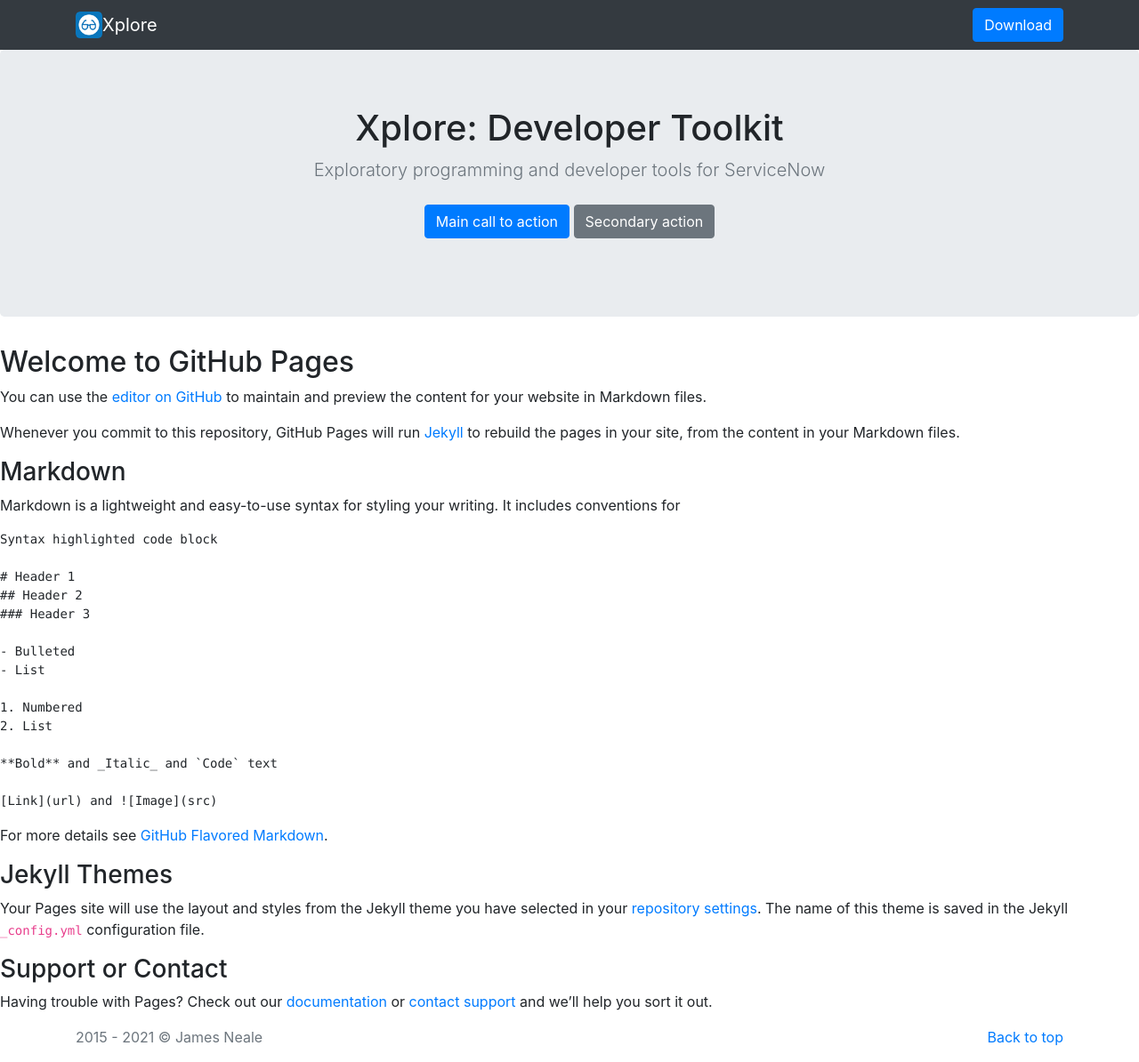
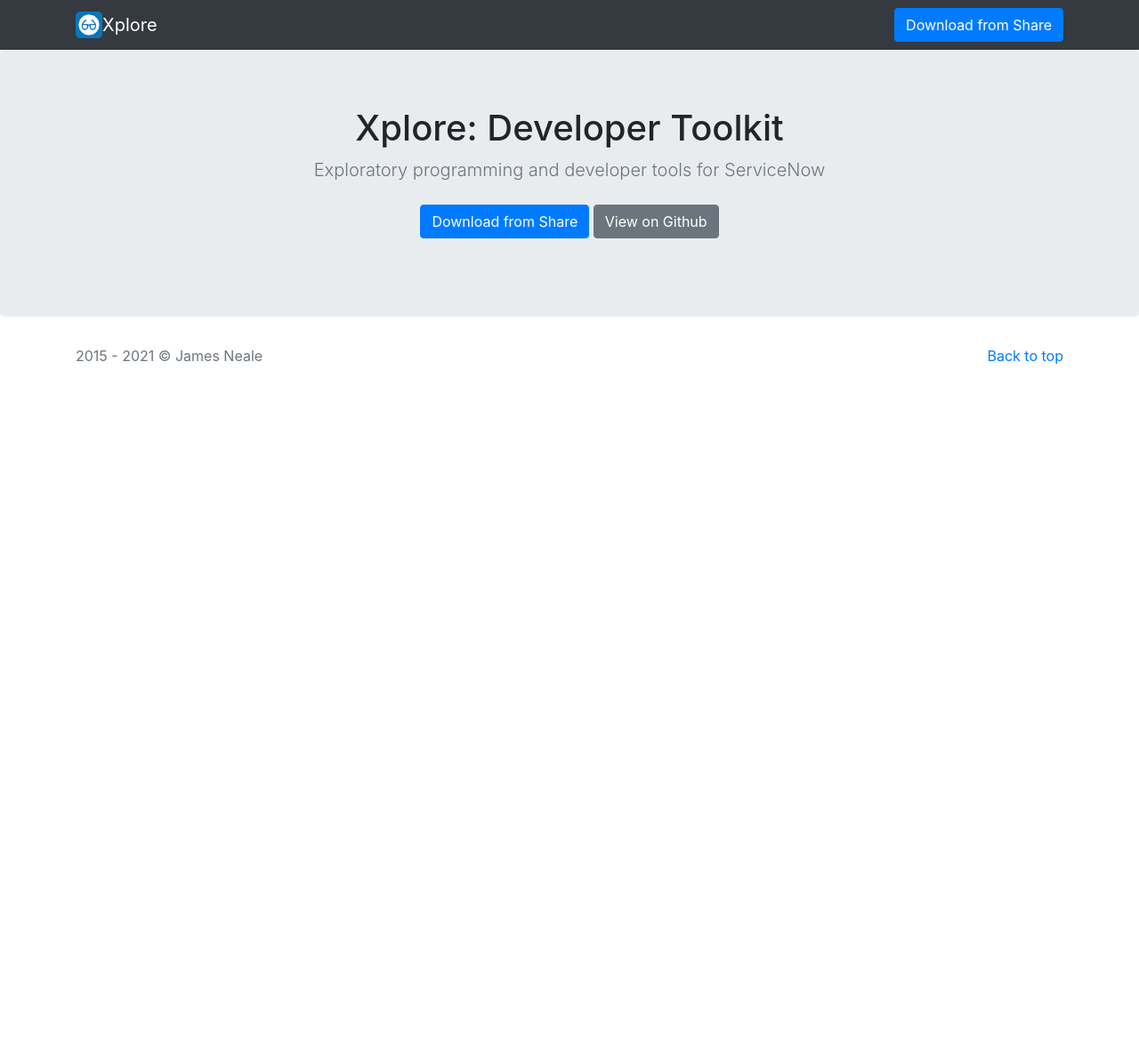
Before and after one commit to jneale/Xplore, a Jekyll site: the page built from index.md, in a window 1280 px wide. Shown: the whole page at 89% size. Built offline with Jekyll 4.4.1, drawn with Linux system fonts in a browser that asks for light colours; nearby versions of some CDN libraries; our own code applies the rules of GitHub Pages for plain Markdown files; after the commit the page ends 900 px from its top, so only the background shows below that.

Commit message:
Homepage update

````diff
--- a/_layouts/default.html
+++ b/_layouts/default.html
@@ -27,9 +27,8 @@
           <div class="collapse navbar-collapse" id="navbarSupportedContent">
             <ul class="navbar-nav ml-auto">
               <li class="nav-item">
-                <a class="btn btn-primary" href="https://developer.servicenow.com/connect.do#!/share/contents/9650888_xplore_developer_toolkit" rel="noopener noreferrer">
-                  Download
-
+                <a class="btn btn-primary" href="https://developer.servicenow.com/connect.do#!/share/contents/9650888_xplore_developer_toolkit" rel="noopener noreferrer" target="_blank">
+                  Download from Share
                 </a>
               </li>
             </ul>
@@ -40,16 +39,6 @@
     </header>
 
     <main role="main">
-      <section class="jumbotron text-center">
-        <div class="container">
-          <h1 class="jumbotron-heading">Xplore: Developer Toolkit</h1>
-          <p class="lead text-muted">Exploratory programming and developer tools for ServiceNow</p>
-          <p>
-            <a href="#" class="btn btn-primary my-2">Main call to action</a>
-            <a href="#" class="btn btn-secondary my-2">Secondary action</a>
-          </p>
-        </div>
-      </section>
 
       {{ content }}
 
--- a/index.md
+++ b/index.md
@@ -1,37 +1,14 @@
-## Welcome to GitHub Pages
-
-You can use the [editor on GitHub](https://github.com/jneale/Xplore/edit/gh-pages/index.md) to maintain and preview the content for your website in Markdown files.
-
-Whenever you commit to this repository, GitHub Pages will run [Jekyll](https://jekyllrb.com/) to rebuild the pages in your site, from the content in your Markdown files.
-
-### Markdown
-
-Markdown is a lightweight and easy-to-use syntax for styling your writing. It includes conventions for
-
-```markdown
-Syntax highlighted code block
-
-# Header 1
-## Header 2
-### Header 3
-
-- Bulleted
-- List
-
-1. Numbered
-2. List
-
-**Bold** and _Italic_ and `Code` text
-
-[Link](url) and ![Image](src)
-```
-
-For more details see [GitHub Flavored Markdown](https://guides.github.com/features/mastering-markdown/).
-
-### Jekyll Themes
-
-Your Pages site will use the layout and styles from the Jekyll theme you have selected in your [repository settings](https://github.com/jneale/Xplore/settings). The name of this theme is saved in the Jekyll `_config.yml` configuration file.
-
-### Support or Contact
-
-Having trouble with Pages? Check out our [documentation](https://docs.github.com/categories/github-pages-basics/) or [contact support](https://support.github.com/contact) and we’ll help you sort it out.
+<section class="jumbotron text-center">
+  <div class="container">
+    <h1 class="jumbotron-heading">Xplore: Developer Toolkit</h1>
+    <p class="lead text-muted">Exploratory programming and developer tools for ServiceNow</p>
+    <p>
+      <a class="btn btn-primary my-2" href="https://developer.servicenow.com/connect.do#!/share/contents/9650888_xplore_developer_toolkit" rel="noopener noreferrer" target="_blank">
+        Download from Share
+      </a>
+     <a class="btn btn-secondary my-2" href="https://github.com/jneale/Xplore" rel="noopener noreferrer" target="_blank">
+        View on Github
+      </a>
+    </p>
+  </div>
+</section>
````
